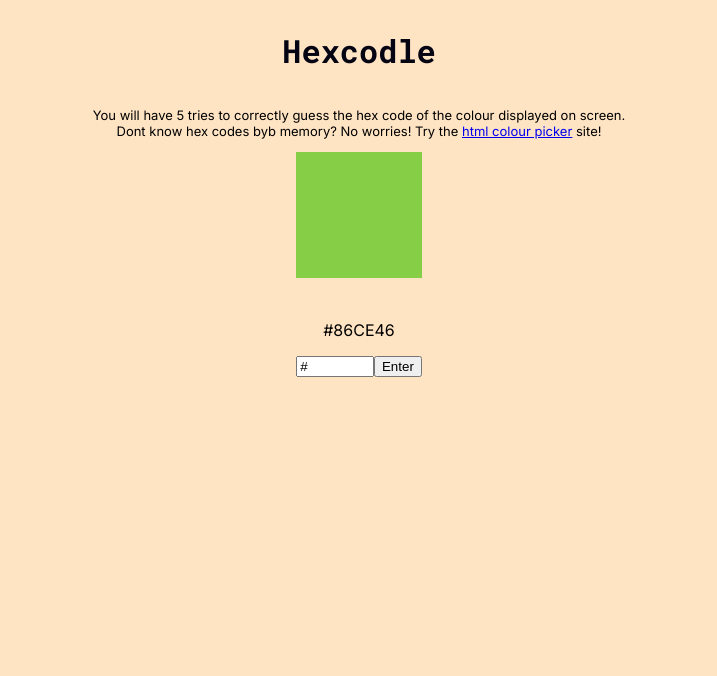
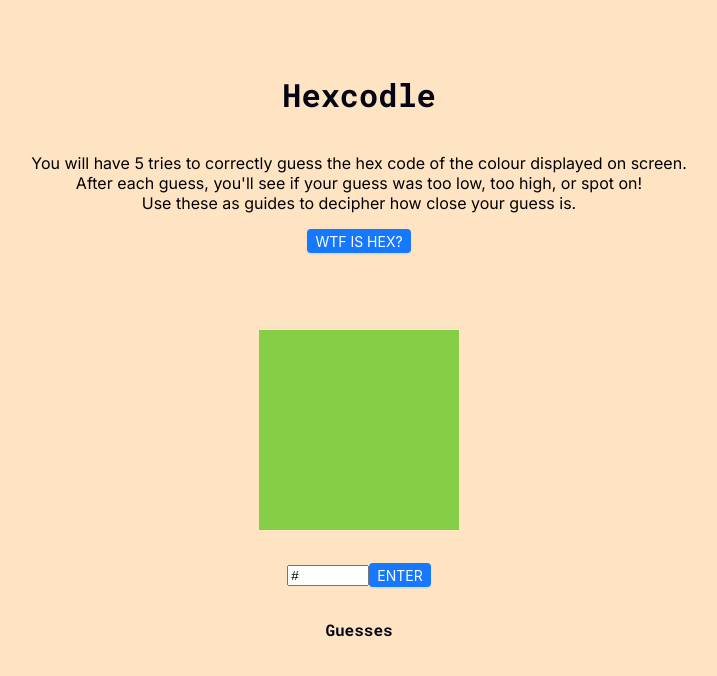
Before and after one commit to Ekimerton/hexcodle, a Next.js app: page / in a window 1280 px wide. Shown: the top 676 px of the page, without its empty margins (281-998 px from the left). Built offline with nearby package versions, Linux system fonts and the light colour scheme.

Commit message:
added some style changes

```diff
--- a/package.json
+++ b/package.json
@@ -9,6 +9,7 @@
     "lint": "next lint"
   },
   "dependencies": {
+    "antd": "^5.8.3",
     "autoprefixer": "10.4.14",
     "eslint": "8.44.0",
     "eslint-config-next": "13.4.7",
--- a/src/app/globals.css
+++ b/src/app/globals.css
@@ -1,42 +1,82 @@
 body {
   background-color: bisque;
+  background-image: "Animated-Shape.svg";
   font-family: Arial, Helvetica, sans-serif;
+  margin: 7%;
+  margin-top: 4%;
 }
 
-#everything{
+p {
+  font-size: 1rem;
+}
+
+ul {
+  list-style-type: none;
+  text-align: center;
+  padding: 0;
+  display: inline-block;
+  margin: 0 10px;
+}
+
+#everything {
   display: flex;
   justify-content: center;
   align-items: center;
   flex-direction: column;
 }
 
-#title{
+#title {
   color: rgb(4, 4, 19);
   font-family: 'Roboto Mono', monospace;
 }
 
-#instructions{
+#instructions {
   text-align: center;
   font-size: small;
+  border: 1rem;
 }
 
-#colourGen{
+#infoModal {
+  margin-bottom: 7%;
+}
+
+.square {
+  height: 200px;
+  width: 200px;
+  background-color: #555;
+  margin-bottom: 3%;
+}
+
+#colourGen {
   background-color: black;
-  padding: 5%;
+  padding: 10%;
   margin-bottom: 2%;
 }
 
-#userinput{
+#userinput {
   width: 30%;
 }
 
-#inputAndButton{
+#inputAndButton {
   display: flex;
   justify-content: center;
   align-items: center;
   flex-direction: row;
 }
 
-#guessesDisplay{
+#guessesDisplay {
   flex-direction: column;
 }
+
+#guessHeading {
+  color: rgb(4, 4, 19);
+  font-family: 'Roboto Mono', monospace;
+  size: 1.2rem;
+  font-weight: bold;
+}
+
+#guessContainer{
+  background-color: rgb(231, 206, 176);
+  text-align: center;
+  border: 10%;
+}
--- a/src/app/page.js
+++ b/src/app/page.js
@@ -1,6 +1,7 @@
 "use client";
 
 import React, { useState, useEffect } from "react";
+import { Modal, Button, Divider} from "antd";
 
 export default function Home() {
   const [userInput, setUserInput] = useState("#");
@@ -10,6 +11,19 @@ export default function Home() {
   const [guesses, setGuesses] = useState([]);
   const [counter, setCounter] = useState(4);
   const [gameOver, setGameOver] = useState(false);
+  const [isModalVisible, setIsModalVisible] = useState(false);
+
+  const showModal = () => {
+    setIsModalVisible(true);
+  };
+
+  const handleOk = () => {
+    setIsModalVisible(false);
+  };
+
+  const handleCancel = () => {
+    setIsModalVisible(false);
+  };
 
   useEffect(() => {
     const r = Math.floor(Math.random() * 256);
@@ -42,8 +56,6 @@ export default function Home() {
   const enterClick = () => {
     const hexCodePattern = /^[0-9A-Fa-f]+$/;
 
-    setGuessText("Guesses: ");
-
     setUserInput("#");
 
     if (userInput.length != 7) {
@@ -62,12 +74,20 @@ export default function Home() {
         setGuesses(newGuesses);
         setGameOver(true);
         return;
+      } else if (counter == 1 && userInput !== randColor) {
+        setStatusText(`Not quite! ${counter} guess left.`);
+        const newGuesses = [...guesses];
+        newGuesses.unshift(userInput);
+        setGuesses(newGuesses);
       } else if (counter > 0 && userInput !== randColor) {
         setStatusText(`Not quite! ${counter} guesses left.`);
         const newGuesses = [...guesses];
         newGuesses.unshift(userInput);
         setGuesses(newGuesses);
       } else if (counter <= 0 && userInput !== randColor) {
+        const newGuesses = [...guesses];
+        newGuesses.unshift(userInput);
+        setGuesses(newGuesses);
         setStatusText(`Out of guesses. Todays Hexcodle was ${randColor}.`);
         setGameOver(true);
         return;
@@ -118,18 +138,61 @@ export default function Home() {
     <div id="everything">
       <h1 id="title">Hexcodle</h1>
 
-      <p id="instructions">
+      <div id="instructions">
+        <p>
           You will have 5 tries to correctly guess the hex code of the colour
           displayed on screen.<br></br>
-        Dont know hex codes byb memory? No worries! Try the{" "}
-        <a href="https://htmlcolorcodes.com/color-picker/">
-          html colour picker
-        </a>{" "}
-        site!
+          After each guess, you'll see if your guess was too low, too high, or
+          spot on! <br></br>
+          Use these as guides to decipher how close your guess is.
         </p>
+      </div>
 
-      <div id="colourGen" style={{ backgroundColor: randColor }}></div>
-      <p>{randColor}</p>
+      <div id="infoModal">
+        <Button type="primary" size="small" onClick={showModal}>
+          WTF IS HEX?
+        </Button>
+        <Modal
+          title="How the HEX do hex codes work?"
+          visible={isModalVisible}
+          onOk={handleOk}
+          onCancel={handleCancel}
+        >
+          <p>
+            First, we will break down each of the 6 hex digits. A hexcode can be
+            represented as RRGGBB where R represents red, G represents green and
+            B represents blue. The digits/letters in these locations denote the
+            intensity of that colour; 0 being the lowest, and F being the
+            highest.
+          </p>
+          <p>
+            We use 0-9 are the first 10 values and A-F can be represented as
+            digits 11-16, where 0 is the lowest intensity, and 16/F is the
+            hightest intensity.
+          </p>
+          <p>
+            Some common hex codes are as follows:
+            <ul>
+              <li>#FFFFFF: White (full intensity for all RGB components)</li>
+              <li>#000000: Black (no intensity for all RGB components)</li>
+              <li>
+                #FF0000: Red (full intensity for red, no intensity for green and
+                blue)
+              </li>
+              <li>
+                #00FF00: Green (full intensity for green, no intensity for red
+                and blue)
+              </li>
+              <li>
+                #0000FF: Blue (full intensity for blue, no intensity for red and
+                green)
+              </li>
+            </ul>
+          </p>
+        </Modal>
+      </div>
+
+      <div class="square" style={{ backgroundColor: randColor }}></div>
 
       <div id="inputAndButton">
         <input
@@ -139,27 +202,33 @@ export default function Home() {
           onChange={handleChange}
         />
 
-        <button
+        <Button
+          type="primary"
+          size="small"
           id="enterButton"
           onClick={() => {
             enterClick();
           }}
+          on
           disabled={gameOver}
         >
-          Enter
-        </button>
+          ENTER
+        </Button>
       </div>
 
       <p>{statusText}</p>
+      <h id="guessHeading">Guesses</h>
       <div id="guessDisplay">
         {guessText}
         <ul>
+          <div id="guessContainer">
             {guesses.map((guess, index) => (
               <>
-              <li key={index}>{guess}</li>
+                <li key={index}>{guess} </li>
                 {renderArrows(guess)}
               </>
             ))}
+          </div>
         </ul>
       </div>
     </div>
```
Also changed, not shown: src/app/button.js (added, +48 -0 lines), Animated-Shape.svg (added), 1 other file (tests, documents, lock files or other folders). Lines whose indentation alone changed are shown as unchanged.
